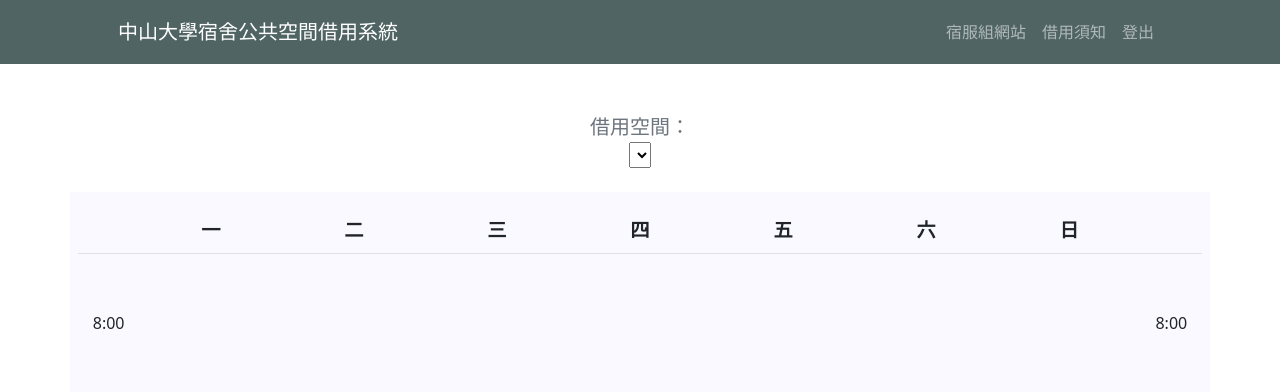
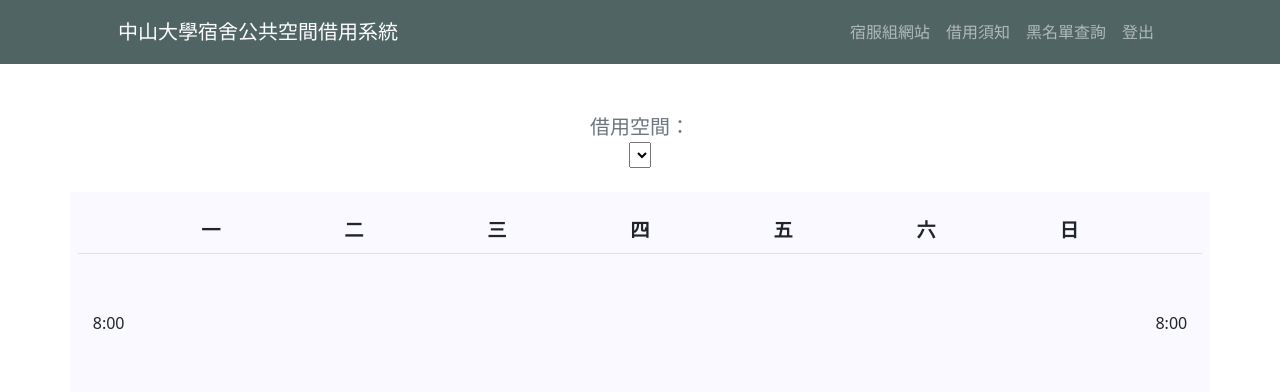
Before and after one commit to Public-space-borrow/public-space-borrow, a Django app: template space_borrow/public_borrow/templates/apply.html in a window 1280 px wide. Shown: the top 392 px of the page. Run offline with Django 5.2, Linux system fonts and the light colour scheme; the template is opened without the code that fills it, so the values that code supplies are empty; some libraries are stand-ins or nearby versions.

Commit message:
新增BlackList到bar上
當管理者登入

```diff
--- a/space_borrow/templates/navbar.html
+++ b/space_borrow/templates/navbar.html
@@ -9,7 +9,10 @@
                 {% if request.session.identity == "normal" %}
                 <li class="nav-item"><a class="nav-link mode_change" id="private_mode" style="cursor:pointer">管理者模式</a></li>
                 {% else %}
-                <!-- <li class="nav-item"><a class="nav-link mode_change" href="{% url 'black_print'%}">黑名單</a></li> -->
+                    <!-- {% if '/blackList' in request.path %}
+                        {# 在指定的页面上执行你的操作 #}
+                    {% endif %} -->
+                <li class="nav-item"><a class="nav-link mode_change" href="{% url 'black_print'%}">黑名單查詢</a></li>
                 <li class="nav-item"><a class="nav-link mode_change" id="logout" style="cursor:pointer">登出</a></li>
                 {% endif %}
             </ul>
```
